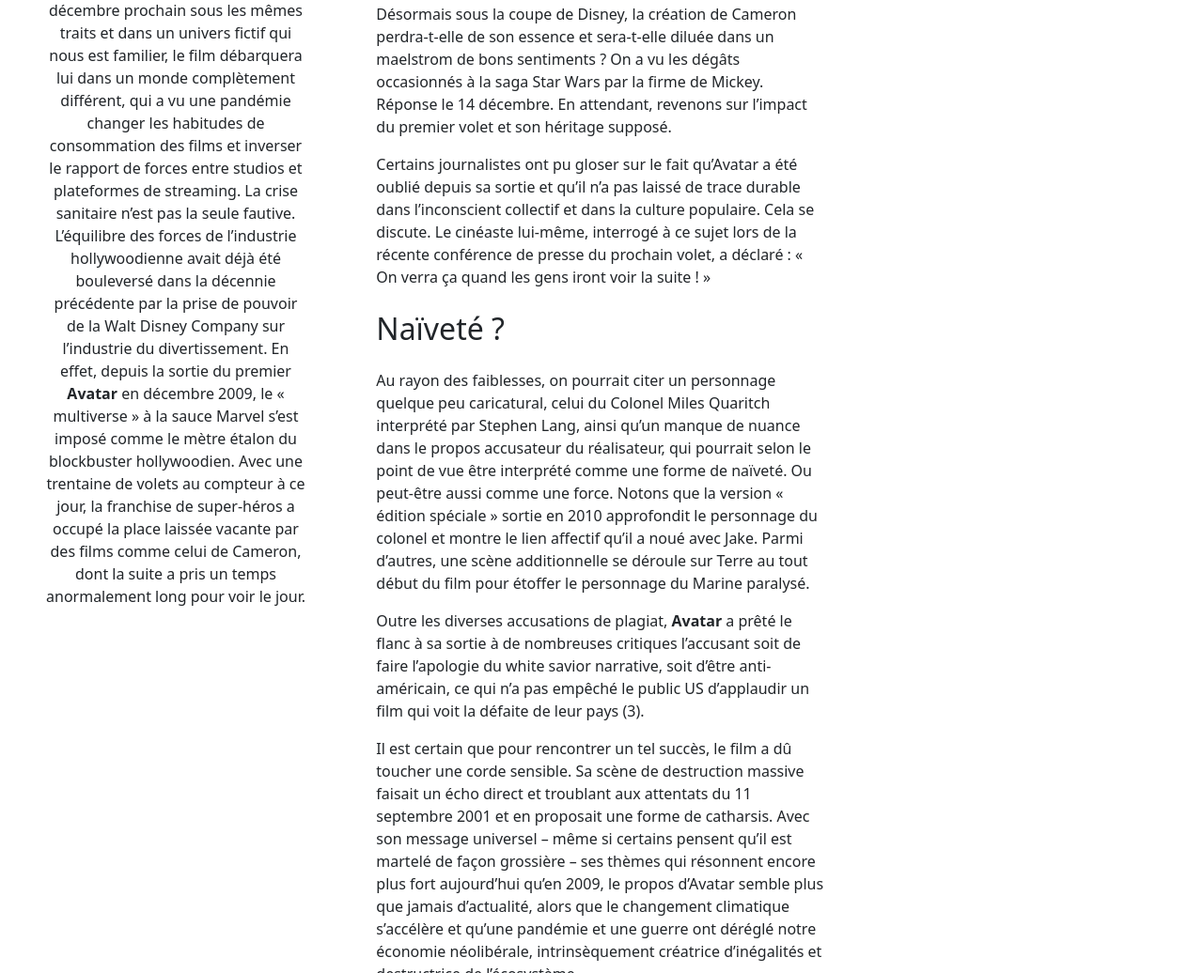
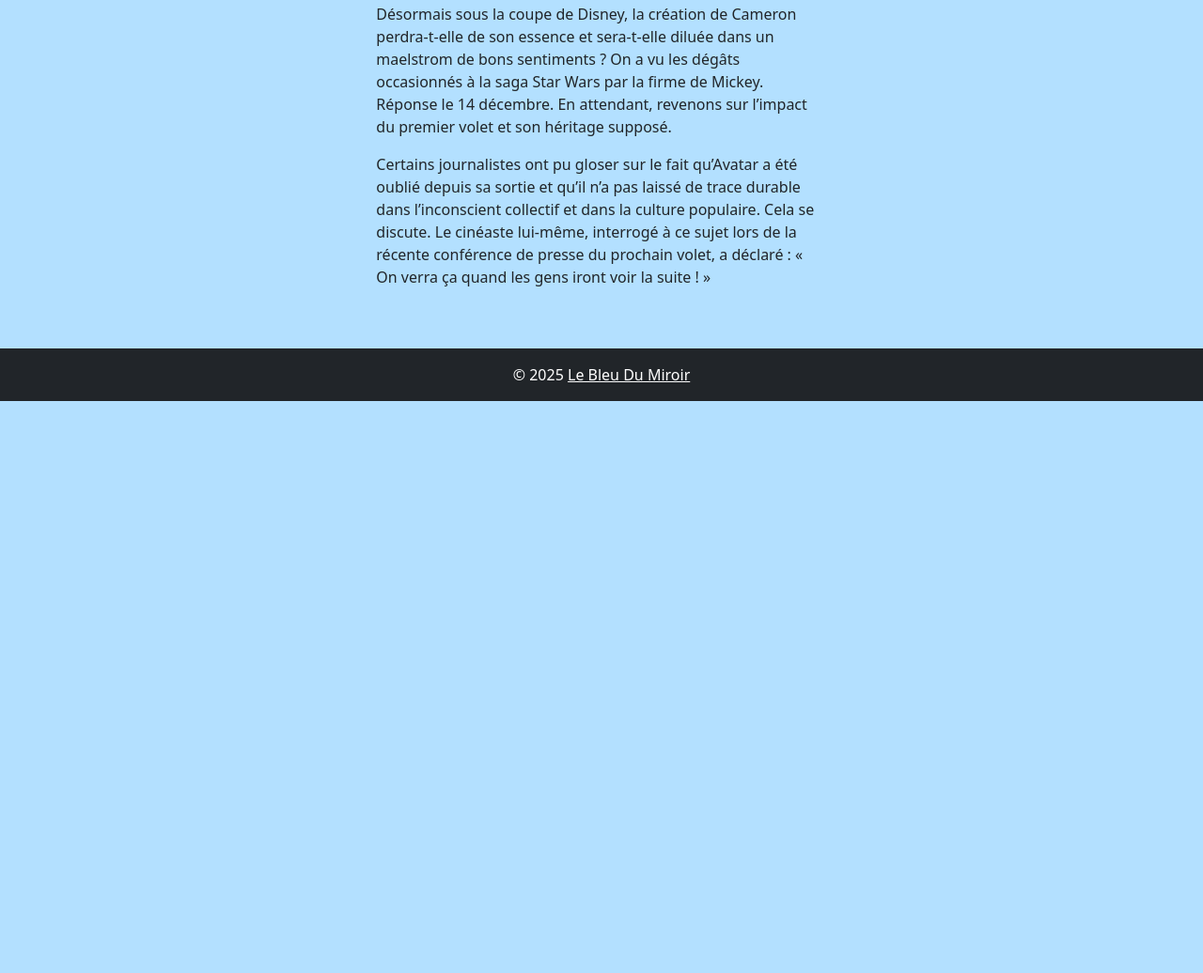
Before and after one commit to Sabrina2828/gagne-sabrina_tp1, a website: page index.html in a window 1280 px wide. Shown: the part 1764-2800 px from the top of the page at 94% size. After the commit the page ends 2191 px from the top, so only its background shows below. Drawn offline with nearby package versions, Linux system fonts and the light colour scheme.

Commit message:
deuxieme commit

```diff
--- a/index.html
+++ b/index.html
@@ -13,7 +13,26 @@
 </head>
 
 <body>
-    <header class="text-white position-relative ">
+    <nav class="navbar navbar-expand-lg navbar-dark bg-dark bg-opacity-50 position-absolute top-0 w-100">
+        <div class="container-fluid">
+            <a class="navbar-brand fw-bold" href="#">CinéCritique</a>
+            <button class="navbar-toggler" type="button" data-bs-toggle="collapse" data-bs-target="#navbarNav"
+                aria-controls="navbarNav" aria-expanded="false" aria-label="Toggle navigation">
+                <span class="navbar-toggler-icon"></span>
+            </button>
+
+            <div class="collapse navbar-collapse justify-content-end" id="navbarNav">
+                <ul class="navbar-nav">
+                    <li class="nav-item"><a class="nav-link active" href="#">Accueil</a></li>
+                    <li class="nav-item"><a class="nav-link" href="#">Critiques</a></li>
+                    <li class="nav-item"><a class="nav-link" href="#">Galerie</a></li>
+                    <li class="nav-item"><a class="nav-link" href="#">Contact</a></li>
+                </ul>
+            </div>
+        </div>
+    </nav>
+
+    <header class="text-white position-relative">
         <img src="./assets/avatar.JPG" alt="Image d'avatar" class="img-fluid" />
         <h1
             class="text-center custom-font display-4 display-md-3 display-lg-1 position-absolute top-50 start-50 translate-middle">
@@ -36,37 +55,18 @@
                 </p>
 
                 <img src="./assets/poster.jpg" class="img-fluid" alt="Image du film avatar" />
+            </article>
 
-                <p class="mt-4 text-center">
-                    Treize longues années nous séparent de la sortie mondiale <strong>d’Avatar</strong> en 2009, le
-                    premier volet des
-                    aventures de Jake et Neytiri sur la planète Pandora. Autant dire une éternité. Si les héros imaginés
-                    par James Cameron reviennent enfin dans la suite prévue en salle le 14 décembre prochain sous les
-                    mêmes traits et dans un univers fictif qui nous est familier, le film débarquera lui dans un monde
-                    complètement différent, qui a vu une pandémie changer les habitudes de consommation des films et
-                    inverser le rapport de forces entre studios et plateformes de streaming. La crise sanitaire n’est
-                    pas la seule fautive. L’équilibre des forces de l’industrie hollywoodienne avait déjà été bouleversé
-                    dans la décennie précédente par la prise de pouvoir de la Walt Disney Company sur l’industrie du
-                    divertissement.
-
-                    En effet, depuis la sortie du premier <strong>Avatar</strong> en décembre 2009, le « multiverse » à
-                    la sauce Marvel
-                    s’est imposé comme le mètre étalon du blockbuster hollywoodien. Avec une trentaine de volets au
-                    compteur à ce jour, la franchise de super-héros a occupé la place laissée vacante par des films
-                    comme celui de Cameron, dont la suite a pris un temps anormalement long pour voir le jour.
-                </p>
-            </article>
             <article class="col-md-5">
                 <h2 class="">Tractations</h2>
                 <p class="mt-4">
                     La naissance de la franchise Marvel et du projet <strong>Avatar</strong> s’est jouée à quelques mois
-                    près, au centre
-                    de tractations financières féroces et complexes qui ont vu le déjà géant Disney faire preuve d’un
-                    appétit d’ogre. La première phase du « Marvel Cinematic Universe » (MCU) commence avec la sortie
-                    d’Iron Man fin avril 2008, soit quasiment un an et demi avant celle d’Avatar le 18 décembre 2009.
-                    Après des années de tractations avec différents studios, c’est la Paramount qui obtient les droits
-                    de distribution des films Marvel en septembre 2008. Mais le rachat de Marvel Entertainment par la
-                    Walt Disney Company fin 2009 va complètement rebattre les cartes. Marvel fait désormais partie du
+                    près, au centre de tractations financières féroces et complexes qui ont vu le déjà géant Disney faire
+                    preuve d’un appétit d’ogre. La première phase du « Marvel Cinematic Universe » (MCU) commence avec la
+                    sortie d’Iron Man fin avril 2008, soit quasiment un an et demi avant celle d’Avatar le 18 décembre
+                    2009. Après des années de tractations avec différents studios, c’est la Paramount qui obtient les
+                    droits de distribution des films Marvel en septembre 2008. Mais le rachat de Marvel Entertainment par
+                    la Walt Disney Company fin 2009 va complètement rebattre les cartes. Marvel fait désormais partie du
                     vaste catalogue du Walt Disney Motion Pictures Group.
                 </p>
                 <p>
@@ -101,42 +101,16 @@
                     par Leona Lewis.
                 </p>
                 <p>
-                    Désormais sous la coupe de Disney, la création de Cameron perdra-t-elle de son essence et
-                    sera-t-elle diluée dans un maelstrom de bons sentiments ? On a vu les dégâts occasionnés à la saga
-                    Star Wars par la firme de Mickey. Réponse le 14 décembre. En attendant, revenons sur l’impact du
-                    premier volet et son héritage supposé.
+                    Désormais sous la coupe de Disney, la création de Cameron perdra-t-elle de son essence et sera-t-elle
+                    diluée dans un maelstrom de bons sentiments ? On a vu les dégâts occasionnés à la saga Star Wars par
+                    la firme de Mickey. Réponse le 14 décembre. En attendant, revenons sur l’impact du premier volet et
+                    son héritage supposé.
                 </p>
                 <p>
                     Certains journalistes ont pu gloser sur le fait qu’Avatar a été oublié depuis sa sortie et qu’il n’a
                     pas laissé de trace durable dans l’inconscient collectif et dans la culture populaire. Cela se
                     discute. Le cinéaste lui-même, interrogé à ce sujet lors de la récente conférence de presse du
                     prochain volet, a déclaré : « On verra ça quand les gens iront voir la suite ! »
-                </p>
-
-                <h2 class="mt-4">Naïveté ?</h2>
-                <p class="mt-4">
-                    Au rayon des faiblesses, on pourrait citer un personnage quelque peu caricatural, celui du Colonel
-                    Miles Quaritch interprété par Stephen Lang, ainsi qu’un manque de nuance dans le propos accusateur
-                    du réalisateur, qui pourrait selon le point de vue être interprété comme une forme de naïveté. Ou
-                    peut-être aussi comme une force. Notons que la version « édition spéciale » sortie en 2010
-                    approfondit le personnage du colonel et montre le lien affectif qu’il a noué avec Jake. Parmi
-                    d’autres, une scène additionnelle se déroule sur Terre au tout début du film pour étoffer le
-                    personnage du Marine paralysé.
-                </p>
-                <p>
-                    Outre les diverses accusations de plagiat, <strong>Avatar</strong> a prêté le flanc à sa sortie à de
-                    nombreuses
-                    critiques l’accusant soit de faire l’apologie du white savior narrative, soit d’être anti-américain,
-                    ce qui n’a pas empêché le public US d’applaudir un film qui voit la défaite de leur pays (3).
-                </p>
-                <p>
-                    Il est certain que pour rencontrer un tel succès, le film a dû toucher une corde sensible. Sa scène
-                    de destruction massive faisait un écho direct et troublant aux attentats du 11 septembre 2001 et en
-                    proposait une forme de catharsis. Avec son message universel – même si certains pensent qu’il est
-                    martelé de façon grossière – ses thèmes qui résonnent encore plus fort aujourd’hui qu’en 2009, le
-                    propos d’Avatar semble plus que jamais d’actualité, alors que le changement climatique s’accélère et
-                    qu’une pandémie et une guerre ont déréglé notre économie néolibérale, intrinsèquement créatrice
-                    d’inégalités et destructrice de l’écosystème.
                 </p>
             </article>
 
@@ -208,7 +182,7 @@
                     <div class="card-header">Articles similaires</div>
                     <div class="card-body">
                         <a href="#">
-                            <img src="./assets/Pop Demon Hunters.jpg" class="img-fluid mb-2"
+                            <img src="./assets/PopDemonHunters.jpg" class="img-fluid mb-2"
                                 alt="Image d'un autre article" />
                         </a>
                         <h6 class="card-title">
--- a/src/styles.css
+++ b/src/styles.css
@@ -8,6 +8,9 @@
     src: url('../assets/AvatarWater.ttf') format('truetype');
     font-weight: normal;
     font-style: normal;
+}
+body {
+    background-color: #4db8ff6c;
 }
 
 h1.custom-font {
@@ -43,3 +46,18 @@ header img {
     color: #4db8ff;
     text-decoration: underline;
 }
+
+nav.navbar {
+    z-index: 10;
+    backdrop-filter: blur(6px);
+}
+
+.navbar-brand {
+    font-family: 'Georgia', serif;
+    letter-spacing: 1px;
+}
+
+.nav-link:hover {
+    color: #0dcaf0 !important;
+    transition: color 0.3s ease;
+}
```
Also changed, not shown: assets/PopDemonHunters.jpg (renamed from assets/Pop Demon Hunters.jpg).
